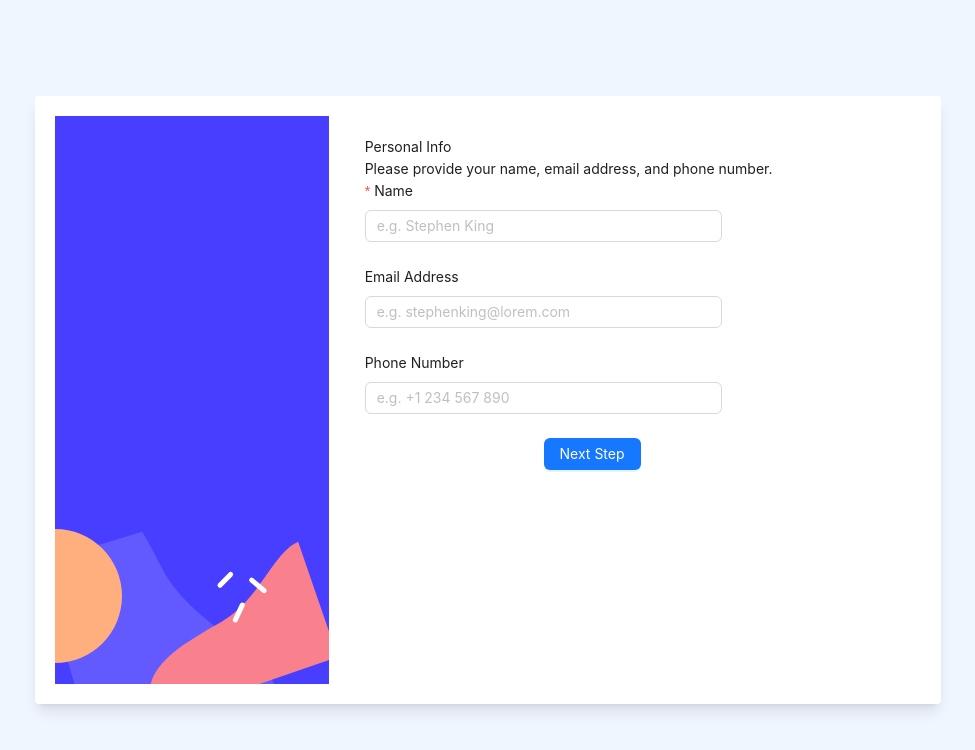
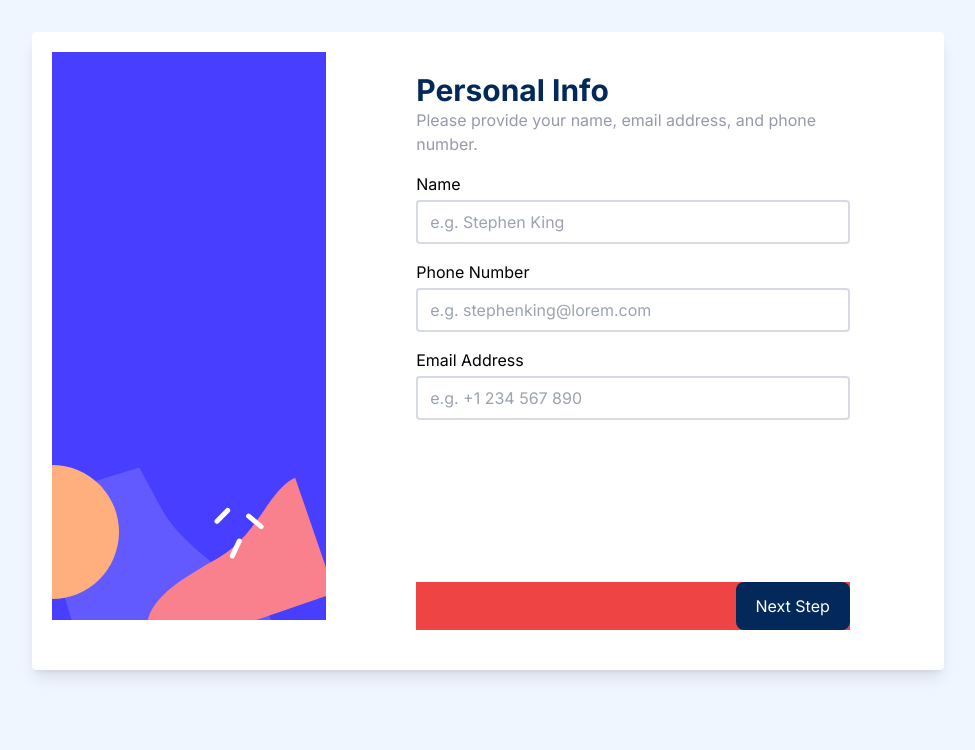
Before and after one commit to chiomaubaezuonu/multi-forms-project, a Next.js app: page / in a window 1280 px wide. Shown: the top 750 px of the page, without its empty margins (152-1127 px from the left). Built offline with nearby package versions, Linux system fonts and the light colour scheme.

Commit message:
Styled the form section.

```diff
--- /dev/null
+++ b/app/App.css
@@ -0,0 +1,21 @@
+*{
+    padding: 0;
+    margin: 0;
+    box-sizing: border-box;
+}
+.sidebar{
+   /* background-image: url("/public/images/bgDesktop.svg");
+   background-position: cover;
+   background-repeat: no-repeat; */
+}
+.ant-form-item-label {
+    color: greenyellow;
+}
+.ant-form-vertical .ant-form-item:not(.ant-form-item-horizontal) .ant-form-item-label >label{
+    color: #02295A;
+    font-size: .875rem;
+    line-height: 1.25rem;
+}
+.ant-input-outlined{
+    width: 100%;
+}
--- a/app/page.tsx
+++ b/app/page.tsx
@@ -1,84 +1,66 @@
 "use client"
 import Image from "next/image";
 import bgDesktop from "../public/images/bgDesktop.svg"
-import type { FormProps } from 'antd';
-import { Button, Checkbox, Form, Input } from 'antd';
+import "./App.css"
 
 
-
-type FieldType = {
-  username?: string;
-  password?: string;
-  remember?: string;
-};
-
-const onFinish: FormProps<FieldType>['onFinish'] = (values) => {
-  console.log('Success:', values);
-};
-
-const onFinishFailed: FormProps<FieldType>['onFinishFailed'] = (errorInfo) => {
-  console.log('Failed:', errorInfo);
-};
 
 
 export default function Home() {
   return (
-    <div className=" bg-[#f0f6ff] flex min-h-screen flex-col items-center justify-between p-24">
-      <main className="p-5 md:rounded md:bg-white md:shadow-lg w-10/12 ">
+    <div className=" bg-[#f0f6ff] relative flex min-h-screen flex-col items-center justify-between p-8">
+      <main className="p-5 md:rounded md:bg-white md:shadow-lg w-9/12 ">
         <div className="flex flex-col gap-4 md:flex-row">
           {/* for mobile */}
           {/* <div className="md:hidden w-full h-[172px] absolute top-0 bg-mobile left-0 bg-cover -z-10">
 
               </div> */}
           {/* sidebar */}
-          <div className="bg-desktop bg-cover">
-            <Image src={bgDesktop} alt="desktop background" />
+          <div className="sidebar md:bg-[url('/images/bgDesktop.svg')] bg-cover w-[274px] h-[568px] roundex-xl hidden md:block">
+            <div className="grid gap-6 p-10"></div>
+            <div></div>
+            <div></div>
+            <div></div>
+            <div></div>
           </div>
-          {/* form */}
+          {/* form container */}
           <div className="rounded-lg shadow-lg md:shadow-none z-10 flex-1 p-5 bg-white ">
-            <Form
-              name="basic"
-              labelCol={{ span: 8 }}
-              wrapperCol={{ span: 16 }}
-              style={{ maxWidth: 600 }}
-              initialValues={{ remember: true }}
-              onFinish={onFinish}
-              onFinishFailed={onFinishFailed}
-              autoComplete="off"
-              layout="vertical"
-            >
-              <h1>Personal Info</h1>
-              <p>Please provide your name, email address, and phone number.</p>
-              <Form.Item<FieldType>
-                label="Name"
-                name="username"
-                rules={[{ required: true, message: 'e.g. Stephen King' }]}
-              >
-                <Input placeholder="e.g. Stephen King" />
-              </Form.Item>
+            <div className="flex flex-col md:shadow-none gap-4 mx-auto h-full md:w-4/5">
+              <div>
+                <h1 className="font-bold text-3xl text-[#02295A]">Personal Info</h1>
+                <p className="text-[#9699AB] text-base">Please provide your name, email address, and phone number.</p>
+              </div>
+              <div className="hidden"></div>
+              <div className="hidden"></div>
+              <div className="hidden"></div>
+              {/* form */}
 
-              <Form.Item<FieldType>
-                label="Email Address"
-                // name="email"
-                rules={[{ required: true, message: 'e.g. Stephen King' }]}
-              >
-                <Input placeholder="e.g. stephenking@lorem.com" />
-              </Form.Item>
-
-              <Form.Item<FieldType>
-                label="Phone Number"
-                // name="phone"
-                rules={[{ required: true, message: 'e.g. Stephen King' }]}
-              >
-                <Input placeholder="e.g. +1 234 567 890" />
-              </Form.Item>
-
-              <Form.Item wrapperCol={{ offset: 8, span: 16 }}>
-                <Button type="primary" htmlType="submit">
-                  Next Step
-                </Button>
-              </Form.Item>
-            </Form>
+              <form action="onSubmit" className="grid gap-4">
+                {/* <div className="grid"> */}
+                <div className="grid ">
+                  <label htmlFor="Name">Name
+                  </label>
+                  <input className="mt-[.25rem] border-2 border-[#d6d9e6] w-full py-2 px-3 rounded" type="text" placeholder="e.g. Stephen King" />
+                </div>
+                <div className="grid">
+                  <label htmlFor="Name">Phone Number
+                  </label>
+                  <input className="mt-[.25rem] border-2 border-[#d6d9e6] w-full py-2 px-3 rounded" type="text" placeholder="e.g. stephenking@lorem.com" />
+                </div>
+                <div className="grid">
+                  <label htmlFor="Name">Email Address
+                  </label>
+                  <input className="mt-[.25rem] border-2 border-[#d6d9e6] w-full py-2 px-3 rounded" type="text" placeholder="e.g. +1 234 567 890" />
+                </div>
+                <div className="hidden md:flex justify-between mt-[146px] bg-red-500">
+                  <button className="hidden">Go Back</button>
+                  <button className="bg-[#02295A] py-3 px-5 rounded-lg text-white ml-auto duration-[.15s] cursor-pointer" type="submit">
+                    Next Step
+                  </button>
+                </div>
+                {/* </div> */}
+              </form>
+            </div>
           </div>
         </div>
       </main>
```
